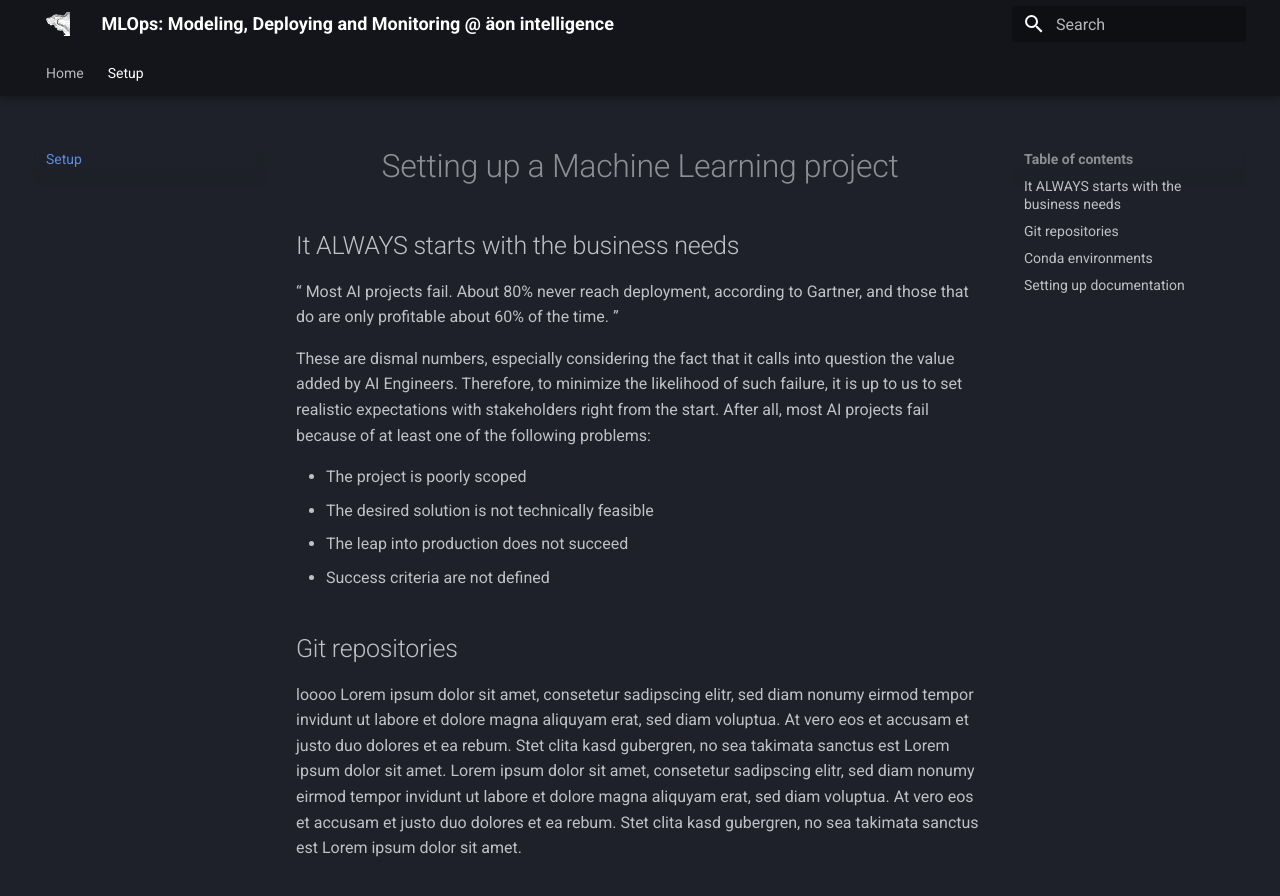
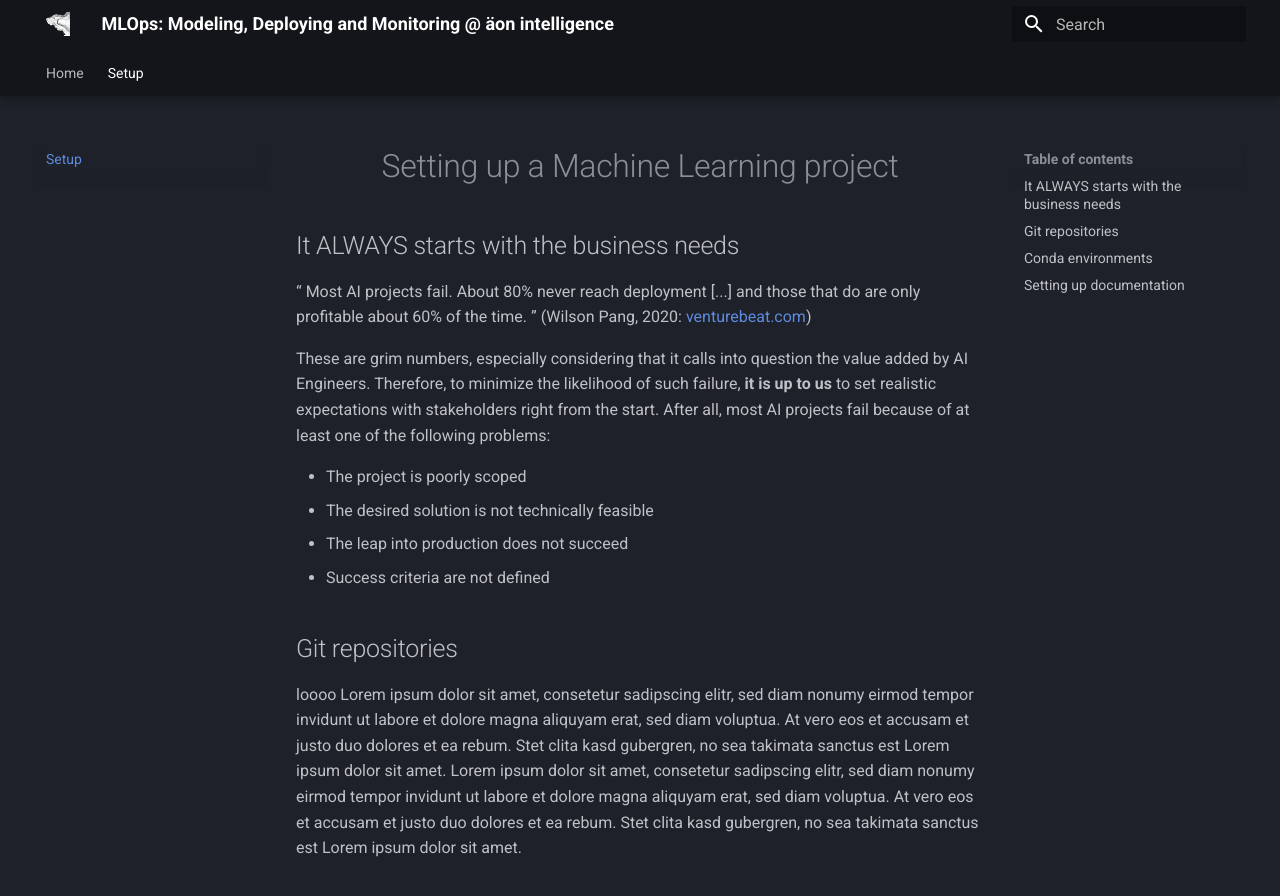
Before and after one commit to soltheaeon/mlops, an MkDocs documentation site: the page built from docs/setup.md, in a window 1280 px wide and 900 px high. Shown: the top 896 px of the window. Built offline with MkDocs 1.6.1 and Material for MkDocs 9.7.7, drawn with Linux system fonts in a browser that asks for light colours.

Commit message:
edit setup.md

```diff
--- a/docs/setup.md
+++ b/docs/setup.md
@@ -3,10 +3,10 @@
 ## It ALWAYS starts with the business needs
 
 <q cite="https://venturebeat.com/2020/12/16/the-future-of-ai-deployments-reaching-production-is-bright-in-2021/">
-Most AI projects fail. About 80% never reach deployment, according to Gartner, and those that do are only profitable about 60% of the time.
-</q>
+Most AI projects fail. About 80% never reach deployment [...] and those that do are only profitable about 60% of the time.
+</q> (Wilson Pang, 2020: [venturebeat.com](https://venturebeat.com/2020/12/16/the-future-of-ai-deployments-reaching-production-is-bright-in-2021/))
 
-These are dismal numbers, especially considering the fact that it calls into question the value added by AI Engineers. Therefore, to minimize the likelihood of such failure, it is up to us to set realistic expectations with stakeholders right from the start. After all, most AI projects fail because of at least one of the following problems:
+These are grim numbers, especially considering that it calls into question the value added by AI Engineers. Therefore, to minimize the likelihood of such failure, **it is up to us** to set realistic expectations with stakeholders right from the start. After all, most AI projects fail because of at least one of the following problems:
 
 - The project is poorly scoped
 - The desired solution is not technically feasible
```
Also changed, not shown: site/search/search_index.json, site/setup/index.html, 1 other file.
